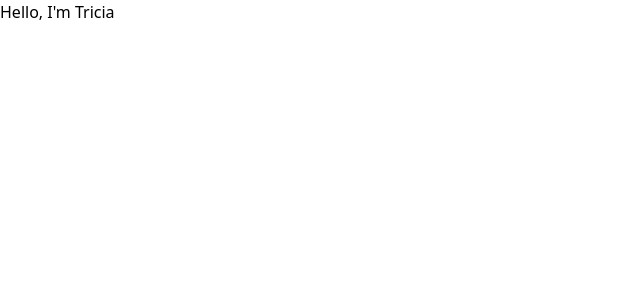
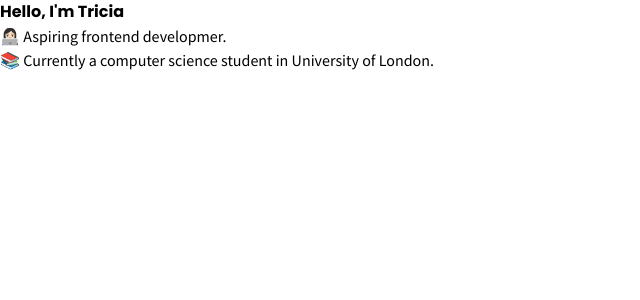
Before and after one commit to triciachow/test, a Next.js app: page / in a window 1280 px wide. Shown: the top 300 px of the page, without its empty margins (0-640 px from the left). Built offline with nearby package versions, Linux system fonts and the light colour scheme.

Commit message:
Configure fonts

```diff
--- /dev/null
+++ b/pages/_document.js
@@ -0,0 +1,18 @@
+import { Html, Head, Main, NextScript } from "next/document";
+
+export default function MyDocument() {
+  return (
+    <Html>
+      <Head>
+        <link
+          href="https://fonts.googleapis.com/css2?family=Poppins:ital,wght@0,100;0,200;0,300;0,400;0,500;0,600;0,700;0,800;0,900;1,100;1,200;1,300;1,400;1,500;1,600;1,700;1,800;1,900&family=Source+Sans+Pro:ital,wght@0,200;0,300;0,400;0,600;0,700;0,900;1,200;1,300;1,400;1,600;1,700;1,900&display=swap"
+          rel="stylesheet"
+        />
+      </Head>
+      <body>
+        <Main />
+        <NextScript />
+      </body>
+    </Html>
+  );
+}
--- a/pages/index.js
+++ b/pages/index.js
@@ -10,7 +10,11 @@ export default function Home() {
       </Head>
 
       <main>
-        <h1>Hello, I'm Tricia</h1>
+        <h1 className="font-poppins font-bold">Hello, I'm Tricia</h1>
+        <h3>👩🏻‍💻 Aspiring frontend developmer.</h3>
+        <h3>
+          📚 Currently a computer science student in University of London.
+        </h3>
       </main>
     </div>
   );
--- a/tailwind.config.js
+++ b/tailwind.config.js
@@ -1,7 +1,18 @@
 /** @type {import('tailwindcss').Config} */
+const defaultTheme = require("tailwindcss/defaultTheme");
+
 module.exports = {
-  content: ["./src/**/*.{js,jsx,ts,tsx}"],
+  mode: "jit",
+  purge: ["./pages/**/*.{js,ts,jsx,tsx}", "./components/**/*.{js,ts,jsx,tsx}"],
   theme: {
+    extend: {
+      fontFamily: {
+        sans: ["Source Sans Pro", ...defaultTheme.fontFamily.sans],
+        poppins: ["Poppins"],
+      },
+    },
+  },
+  variants: {
     extend: {},
   },
   plugins: [],
```
